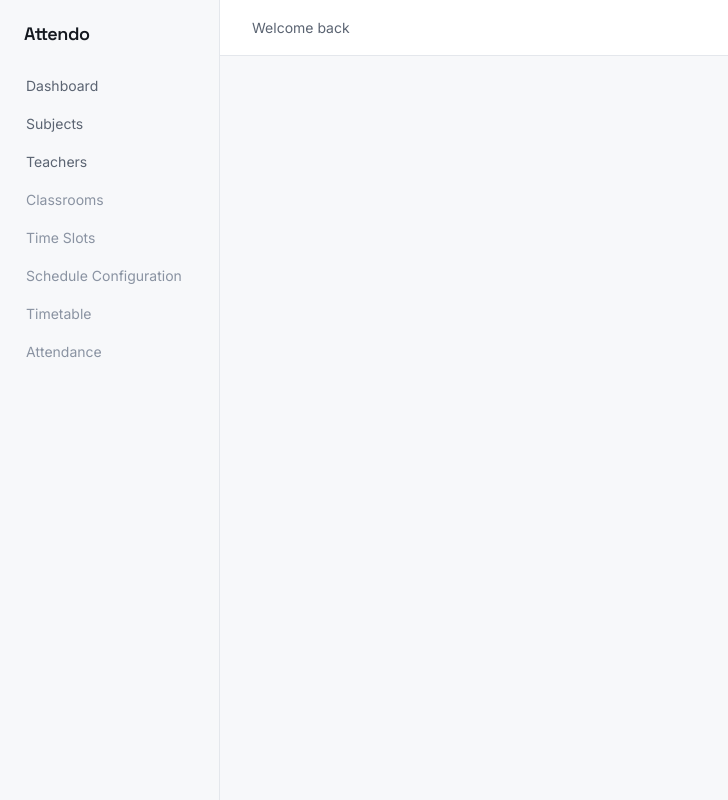
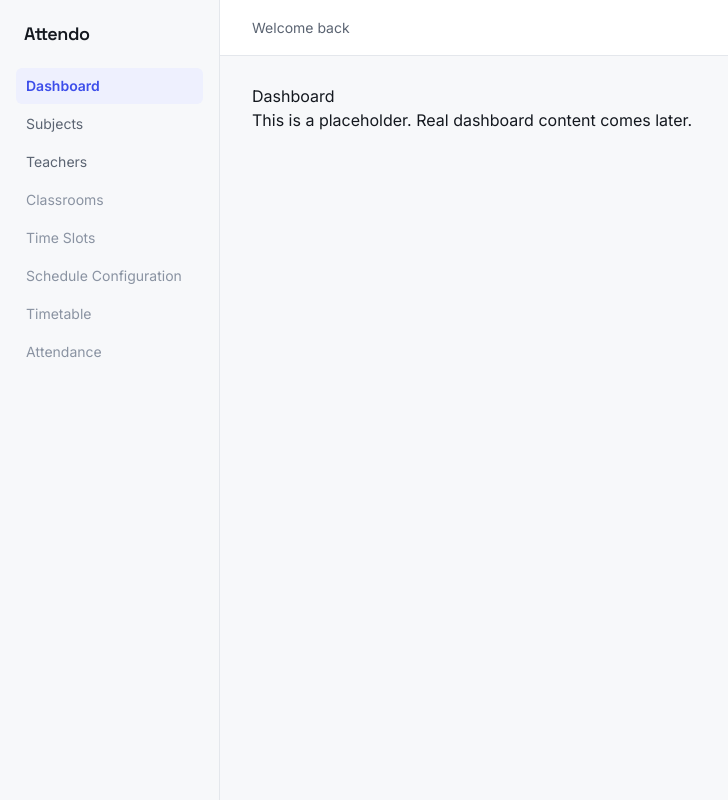
Before and after one commit to joydeep-devx/attendo, a React (Vite) app in the folder frontend/: page /dashboard in a window 1280 px wide. Shown: the whole page, without its empty margins (0-728 px from the left). Built offline with nearby package versions, Linux system fonts and the light colour scheme; no server answers.

Commit message:
refactor: separate landing route from app shell

```diff
--- a/frontend/src/App.jsx
+++ b/frontend/src/App.jsx
@@ -3,16 +3,7 @@ import AppRoutes from './routes/AppRoutes'
 import { motion } from 'motion/react'
 
 function App() {
-  return (
-    <MainLayout>
-      <motion.div
-        initial={{ opacity: 0, y: 8 }}
-        animate={{ opacity: 1, y: 0 }}
-        transition={{ duration: 0.2 }}
-      ></motion.div>
-      <AppRoutes />
-    </MainLayout>
-  )
+  return <AppRoutes />
 }
 
 export default App
--- a/frontend/src/components/Sidebar.jsx
+++ b/frontend/src/components/Sidebar.jsx
@@ -2,7 +2,7 @@ import { NavLink } from 'react-router-dom'
 
 // path: null means "not built yet" — rendered disabled instead of a real link
 const NAV_ITEMS = [
-  { label: 'Dashboard', path: '/' },
+  { label: 'Dashboard', path: '/dashboard' },
   { label: 'Subjects', path: '/subjects' },
   { label: 'Teachers', path: '/teachers' },
   { label: 'Classrooms', path: null },
--- /dev/null
+++ b/frontend/src/pages/Landing/Landing.jsx
@@ -0,0 +1,5 @@
+function Landing() {
+  return <div className="p-8">Landing</div>
+}
+
+export default Landing
--- a/frontend/src/routes/AppRoutes.jsx
+++ b/frontend/src/routes/AppRoutes.jsx
@@ -1,22 +1,39 @@
-import { Routes, Route } from 'react-router-dom'
-import Dashboard from '../pages/Dashboard/Dashboard'
-import Subjects from '../pages/Subjects/Subjects'
-import SubjectForm from '../pages/Subjects/SubjectForm'
-import Teachers from '../pages/Teachers/Teachers'
-import TeacherForm from '../pages/Teachers/TeacherForm'
+import { Routes, Route } from "react-router-dom";
+import { motion } from "motion/react";
+import MainLayout from "../layouts/MainLayout";
+import Landing from "../pages/Landing/Landing";
+import Dashboard from "../pages/Dashboard/Dashboard";
+import Subjects from "../pages/Subjects/Subjects";
+import SubjectForm from "../pages/Subjects/SubjectForm";
+import Teachers from "../pages/Teachers/Teachers";
+import TeacherForm from "../pages/Teachers/TeacherForm";
 
+function AppShell({ children }) {
+    return (
+        <MainLayout>
+            <motion.div
+                initial={{ opacity: 0, y: 8 }}
+                animate={{ opacity: 1, y: 0 }}
+                transition={{ duration: 0.2 }}
+            >
+                {children}
+            </motion.div>
+        </MainLayout>
+    );
+}
 
 function AppRoutes() {
-  return (
-    <Routes>
-      <Route path="/" element={<Dashboard />} />
-      <Route path="/subjects" element={<Subjects />} />
-      <Route path="/subjects/new" element={<SubjectForm />} />
-      <Route path="/teachers" element={<Teachers />} />
-      <Route path="/teachers/new" element={<TeacherForm />} />
-      <Route path="/teachers/:id/edit" element={<TeacherForm />} />
-    </Routes>
-  )
+    return (
+        <Routes>
+            <Route path="/" element={<Landing />} />
+            <Route path="/dashboard" element={<AppShell><Dashboard /></AppShell>} />
+            <Route path="/subjects" element={<AppShell><Subjects /></AppShell>} />
+            <Route path="/subjects/new" element={<AppShell><SubjectForm /></AppShell>} />
+            <Route path="/teachers" element={<AppShell><Teachers /></AppShell>} />
+            <Route path="/teachers/new" element={<AppShell><TeacherForm /></AppShell>} />
+            <Route path="/teachers/:id/edit" element={<AppShell><TeacherForm /></AppShell>} />
+        </Routes>
+    );
 }
 
-export default AppRoutes
+export default AppRoutes;
```
